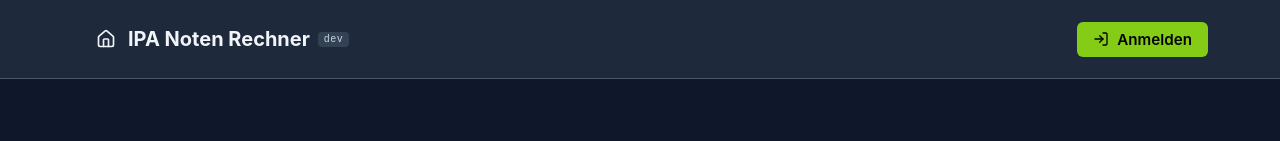
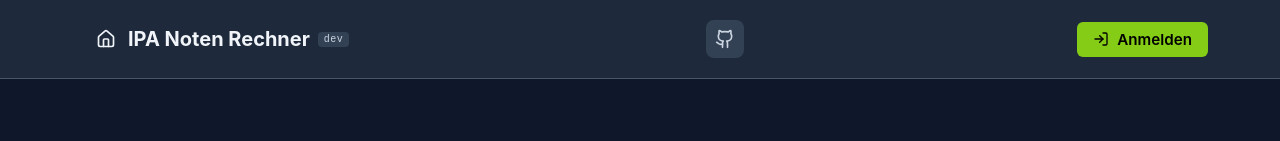
Before and after one commit to jannismilz/ipa-noten-rechner, a React (Vite) app in the folder frontend/: page /onboarding in a window 1280 px wide. Shown: the top 141 px of the page. Built offline with nearby package versions, Linux system fonts and the light colour scheme; no server answers.

Commit message:
feat: Add GitHub repository link with icon to header navigation

```diff
--- a/frontend/src/App.css
+++ b/frontend/src/App.css
@@ -65,6 +65,7 @@ body {
   display: flex;
   justify-content: space-between;
   align-items: center;
+  gap: 1rem;
 }
 
 .header-left,
@@ -94,6 +95,25 @@ body {
 .header-logo h1 {
   font-size: 1.25rem;
   margin: 0;
+}
+
+.github-link {
+  display: flex;
+  align-items: center;
+  justify-content: center;
+  color: var(--text-secondary);
+  padding: 0.5rem;
+  border-radius: 0.5rem;
+  transition: all 0.3s ease;
+  background: var(--surface-light);
+  border: 1px solid transparent;
+}
+
+.github-link:hover {
+  color: var(--text);
+  background: var(--border);
+  border-color: var(--primary);
+  transform: translateY(-2px) rotate(360deg);
 }
 
 .user-info {
--- a/frontend/src/components/Header.jsx
+++ b/frontend/src/components/Header.jsx
@@ -1,6 +1,6 @@
 import { useNavigate } from 'react-router-dom';
 import { useAuth } from '../hooks/useAuth';
-import { LogIn, LogOut, UserCircle, Home } from 'lucide-react';
+import { LogIn, LogOut, UserCircle, Home, Github } from 'lucide-react';
 import { APP_VERSION } from '../utils/version';
 
 export default function Header() {
@@ -24,6 +24,16 @@ export default function Header() {
             </h1>
           </button>
         </div>
+
+        <a
+          href="https://github.com/bbwheroes/324-ruts-ipa_noten_rechner-jannismilz"
+          target="_blank"
+          rel="noopener noreferrer"
+          className="github-link"
+          title="View on GitHub"
+        >
+          <Github size={20} />
+        </a>
 
         <div className="header-right">
           {isAuthenticated ? (
```
